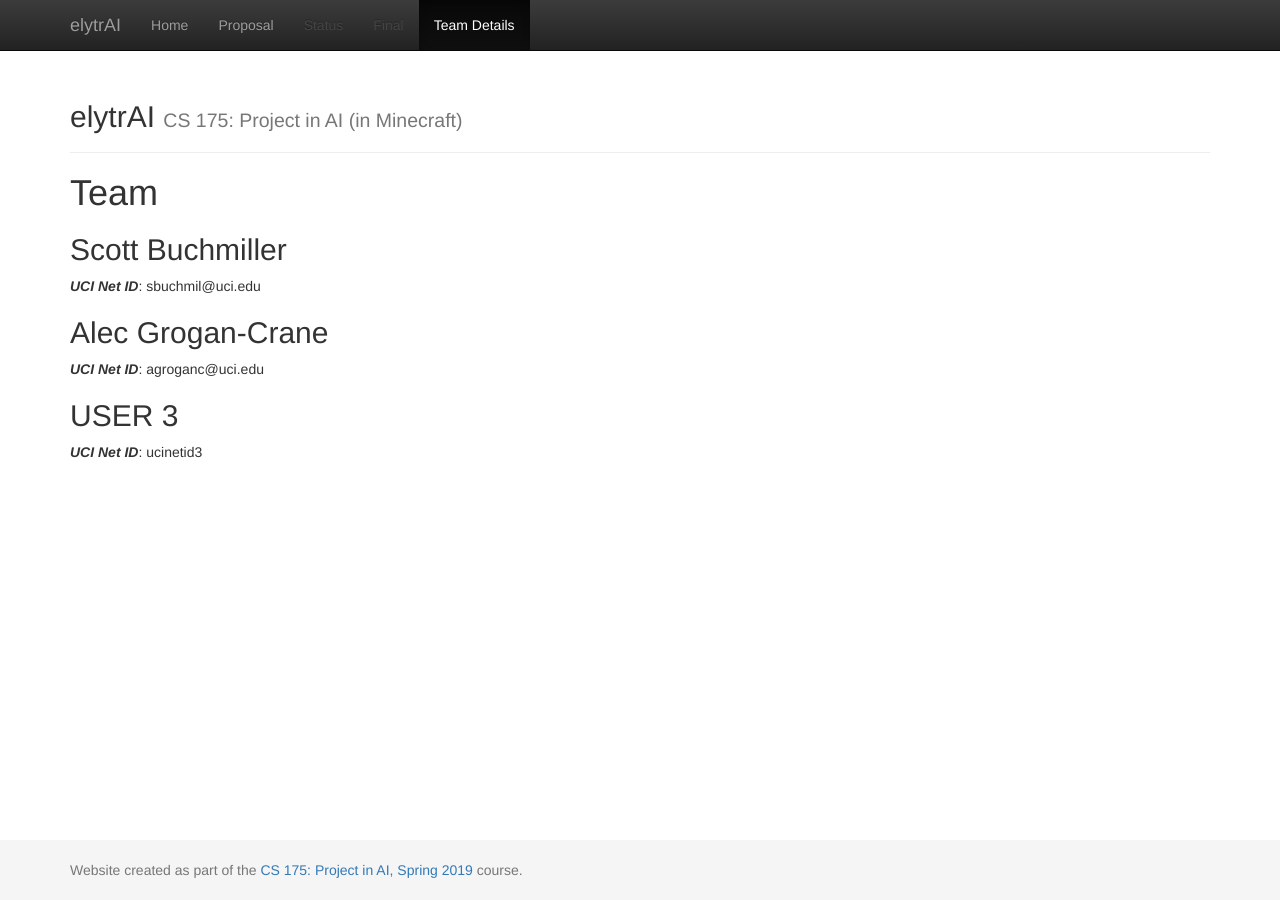
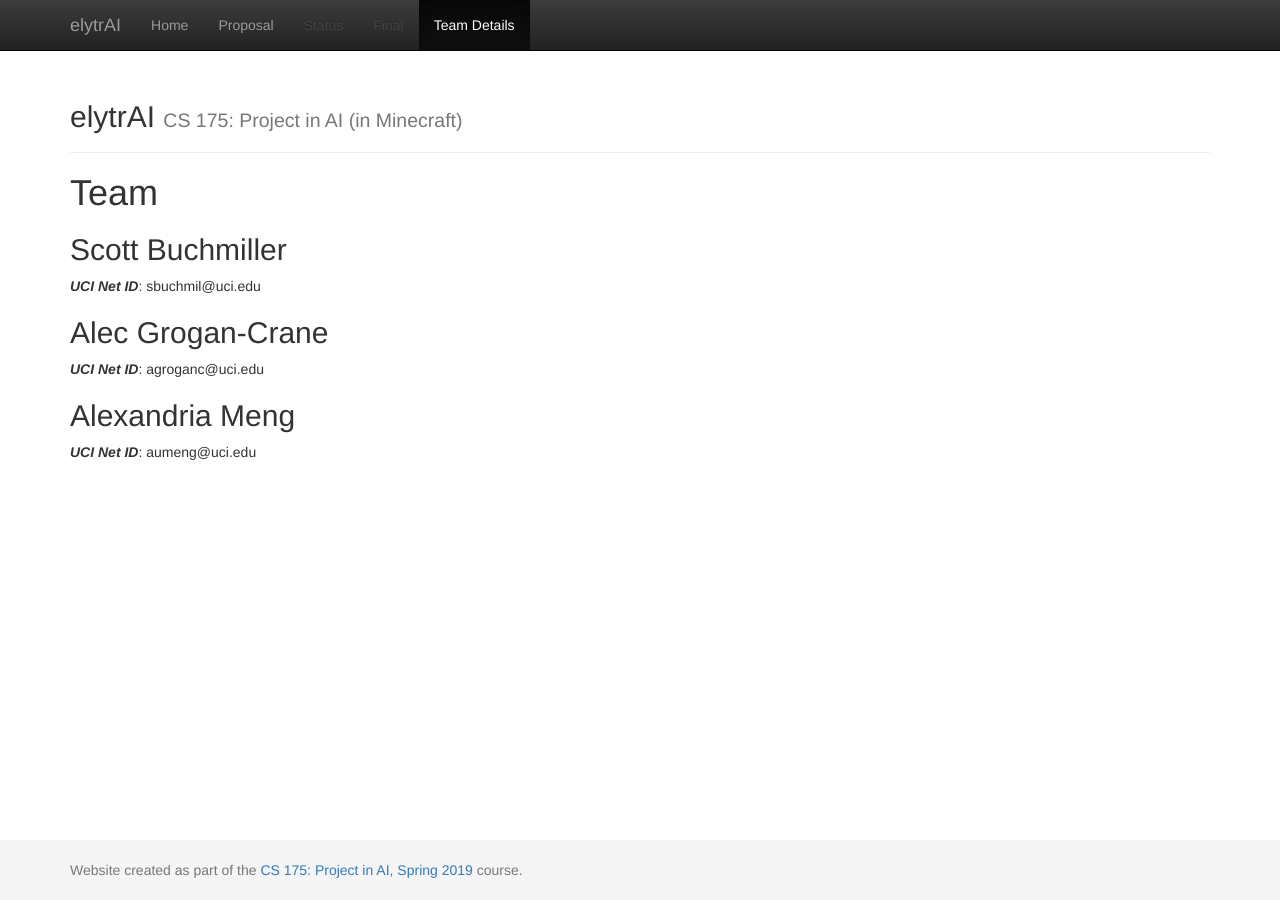
Before and after one commit to sbuchmiller/elytrAI, a Jekyll site: the page built from docs/team.md, in a window 1280 px wide. Built offline with Jekyll 4.4.1, drawn with Linux system fonts in a browser that asks for light colours.

Commit message:
Update team.md

```diff
--- a/docs/team.md
+++ b/docs/team.md
@@ -12,5 +12,5 @@ title:  Team
 ## Alec Grogan-Crane
 ***UCI Net ID***: agroganc@uci.edu
 
-## USER 3
-***UCI Net ID***: ucinetid3
+## Alexandria Meng
+***UCI Net ID***: aumeng@uci.edu
```
